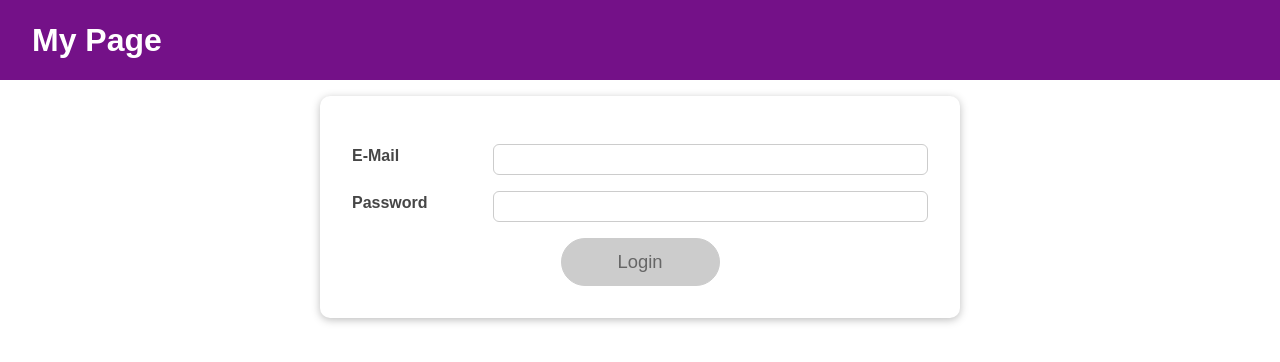
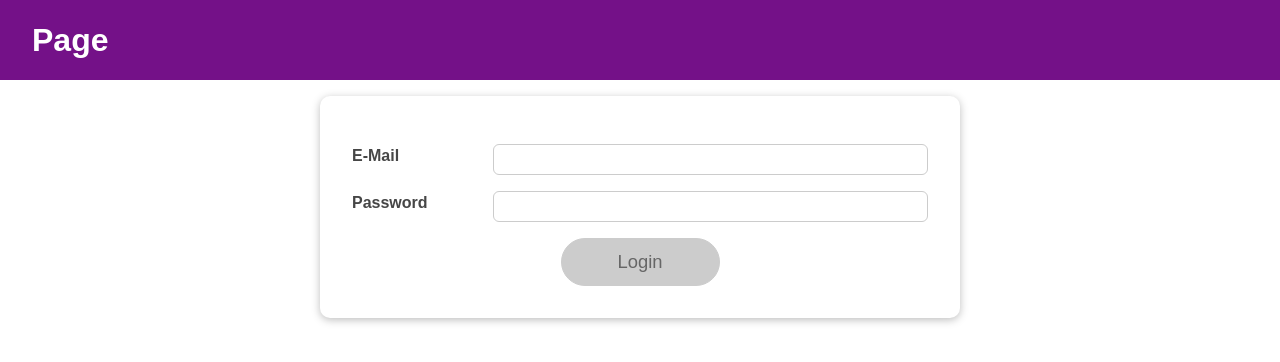
Before and after one commit to BrunoSecchiari/React_4, a React (Create React App) app: page / in a window 1280 px wide. Shown: the top 362 px of the page. Built offline with nearby package versions, Linux system fonts and the light colour scheme.

Commit message:
Working with useContext() React Method

```diff
--- a/src/App.js
+++ b/src/App.js
@@ -1,36 +1,19 @@
-import React, { useState, useEffect } from "react";
+import React, { useContext } from "react";
 
 import Login from "./components/Login/Login";
 import Home from "./components/Home/Home";
 import MainHeader from "./components/MainHeader/MainHeader";
+import AuthContext from "./context/AuthContext";
 
 function App() {
-  const [isLoggedIn, setIsLoggedIn] = useState(false);
-
-  useEffect(() => {
-    const userLoggedIn = localStorage.getItem("isLoggedIn");
-
-    if (userLoggedIn === "1") {
-      setIsLoggedIn(true);
-    }
-  }, []);
-
-  const loginHandler = (email, password) => {
-    localStorage.setItem("isLoggedIn", "1");
-    setIsLoggedIn(true);
-  };
-
-  const logoutHandler = () => {
-    localStorage.removeItem("isLoggedIn");
-    setIsLoggedIn(false);
-  };
+  const ctx = useContext(AuthContext);
 
   return (
     <React.Fragment>
-      <MainHeader isAuthenticated={isLoggedIn} onLogout={logoutHandler} />
+      <MainHeader />
       <main>
-        {!isLoggedIn && <Login onLogin={loginHandler} />}
-        {isLoggedIn && <Home onLogout={logoutHandler} />}
+        {!ctx.isLoggedIn && <Login />}
+        {ctx.isLoggedIn && <Home />}
       </main>
     </React.Fragment>
   );
--- a/src/components/Home/Home.js
+++ b/src/components/Home/Home.js
@@ -6,7 +6,7 @@ import classes from "./Home.module.css";
 const Home = (props) => {
   return (
     <Card className={classes.home}>
-      <h1>My Profile</h1>
+      <h1>Profile</h1>
     </Card>
   );
 };
--- a/src/components/Login/Login.js
+++ b/src/components/Login/Login.js
@@ -1,8 +1,10 @@
-import React, { useEffect, useReducer, useState } from "react";
+import React, { useContext, useEffect, useReducer, useState } from "react";
 
 import Card from "../UI/Card/Card";
+import Button from "../UI/Button/Button";
+import AuthContext from "../../context/AuthContext";
+
 import classes from "./Login.module.css";
-import Button from "../UI/Button/Button";
 
 const emailReducer = (state, action) => {
   if (action.type === "REGISTER_EMAIL") {
@@ -32,6 +34,8 @@ const Login = (props) => {
     value: "",
     isValid: null,
   });
+
+  const ctx = useContext(AuthContext);
 
   const [formIsValid, setFormIsValid] = useState(false);
 
@@ -68,7 +72,7 @@ const Login = (props) => {
 
   const submitHandler = (event) => {
     event.preventDefault();
-    props.onLogin(currentEmail.value, currentPassword.value);
+    ctx.onLogin(currentEmail.value, currentPassword.value);
   };
 
   return (
--- a/src/components/MainHeader/MainHeader.js
+++ b/src/components/MainHeader/MainHeader.js
@@ -6,11 +6,8 @@ import classes from "./MainHeader.module.css";
 const MainHeader = (props) => {
   return (
     <header className={classes["main-header"]}>
-      <h1>My Page</h1>
-      <Navigation
-        isLoggedIn={props.isAuthenticated}
-        onLogout={props.onLogout}
-      />
+      <h1>Page</h1>
+      <Navigation />
     </header>
   );
 };
--- a/src/components/MainHeader/Navigation.js
+++ b/src/components/MainHeader/Navigation.js
@@ -1,24 +1,27 @@
-import React from "react";
+import React, { useContext } from "react";
+import AuthContext from "../../context/AuthContext";
 
 import classes from "./Navigation.module.css";
 
-const Navigation = (props) => {
+const Navigation = () => {
+  const ctx = useContext(AuthContext);
+
   return (
     <nav className={classes.nav}>
       <ul>
-        {props.isLoggedIn && (
+        {ctx.isLoggedIn && (
           <li>
-            <a href="/">JavaScript</a>
+            <a href="/">Section 1</a>
           </li>
         )}
-        {props.isLoggedIn && (
+        {ctx.isLoggedIn && (
           <li>
-            <a href="/">Python</a>
+            <a href="/">Section 2</a>
           </li>
         )}
-        {props.isLoggedIn && (
+        {ctx.isLoggedIn && (
           <li>
-            <button onClick={props.onLogout}>Logout</button>
+            <button onClick={ctx.onLogout}>Logout</button>
           </li>
         )}
       </ul>
--- /dev/null
+++ b/src/context/AuthContext.js
@@ -0,0 +1,43 @@
+import React, { useEffect, useState } from "react";
+
+const AuthContext = React.createContext({
+  isLoggedIn: false,
+  onLogin: (email, password) => {},
+  onLogout: () => {},
+});
+
+export const AuthContextProvider = (props) => {
+  const [isLoggedIn, setIsLoggedIn] = useState(false);
+
+  useEffect(() => {
+    const userLoggedIn = localStorage.getItem("isLoggedIn");
+
+    if (userLoggedIn === "1") {
+      setIsLoggedIn(true);
+    }
+  }, []);
+
+  const loginHandler = (email, password) => {
+    localStorage.setItem("isLoggedIn", "1");
+    setIsLoggedIn(true);
+  };
+
+  const logoutHandler = () => {
+    localStorage.removeItem("isLoggedIn");
+    setIsLoggedIn(false);
+  };
+
+  return (
+    <AuthContext.Provider
+      value={{
+        isLoggedIn: isLoggedIn,
+        onLogin: loginHandler,
+        onLogout: logoutHandler,
+      }}
+    >
+      {props.children}
+    </AuthContext.Provider>
+  );
+};
+
+export default AuthContext;
--- a/src/index.js
+++ b/src/index.js
@@ -1,8 +1,13 @@
-import React from 'react';
-import ReactDOM from 'react-dom/client';
+import React from "react";
+import ReactDOM from "react-dom/client";
 
-import './index.css';
-import App from './App';
+import "./index.css";
+import App from "./App";
+import { AuthContextProvider } from "./context/AuthContext";
 
-const root = ReactDOM.createRoot(document.getElementById('root'));
-root.render(<App />);
+const root = ReactDOM.createRoot(document.getElementById("root"));
+root.render(
+  <AuthContextProvider>
+    <App />
+  </AuthContextProvider>
+);
```
Also changed, not shown: 1 other file (tests, documents, lock files or other folders).
